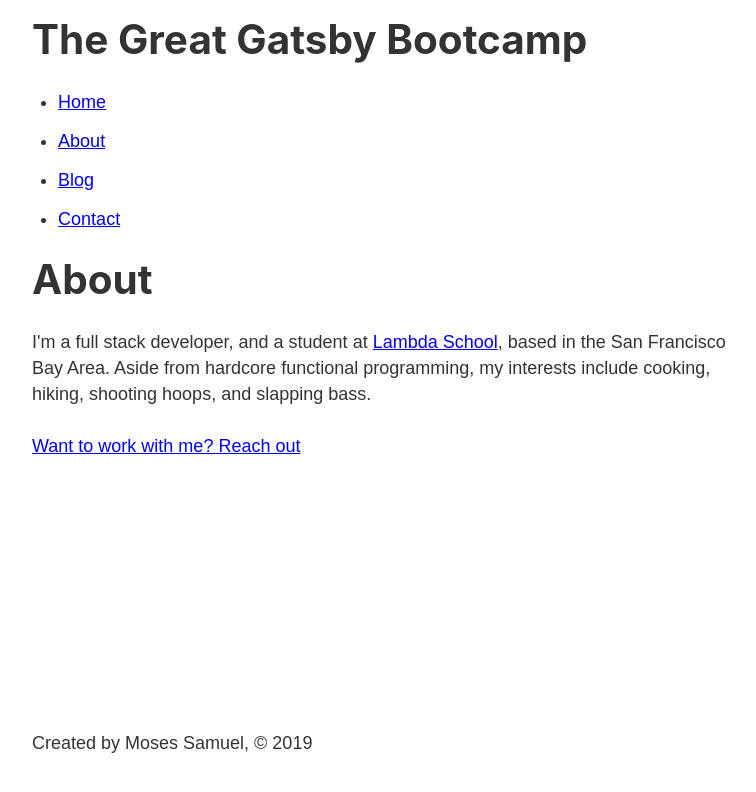
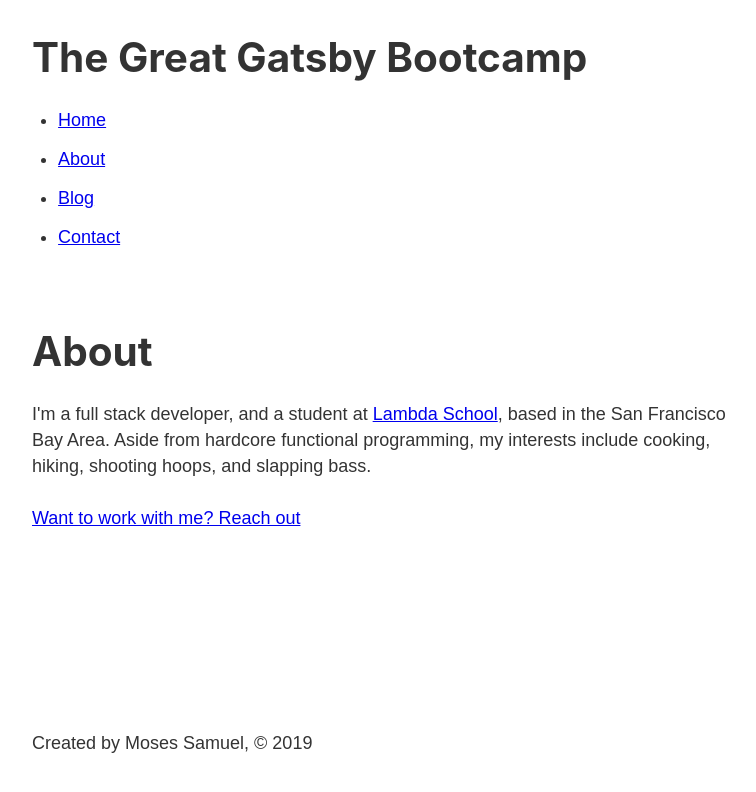
Before and after one commit to MosesSupposes/The-Great-Gatsby-Tutorial, a Gatsby site: page /about in a window 1280 px wide. Shown: the whole page, without its empty margins (251-1007 px from the left). Built offline with nearby package versions, Linux system fonts and the light colour scheme; Gatsby itself is replaced by a stand-in of ours.

Commit message:
add padding around the header

```diff
--- a/src/components/header.js
+++ b/src/components/header.js
@@ -1,9 +1,13 @@
 import React from 'react'
 import { Link } from 'gatsby'
 
+// import './header.module.scss'
+import headerStyles from './header.module.scss'
+
+
 export default function Header() {
     return (
-        <header>
+        <header className={headerStyles.header}>
             <h1>The Great Gatsby Bootcamp</h1>
             <nav>
                 <ul>
--- /dev/null
+++ b/src/components/header.module.scss
@@ -0,0 +1,7 @@
+.header {
+    padding: 1rem 0 3rem;
+}
+
+.link {
+    color: #999;
+}
```
